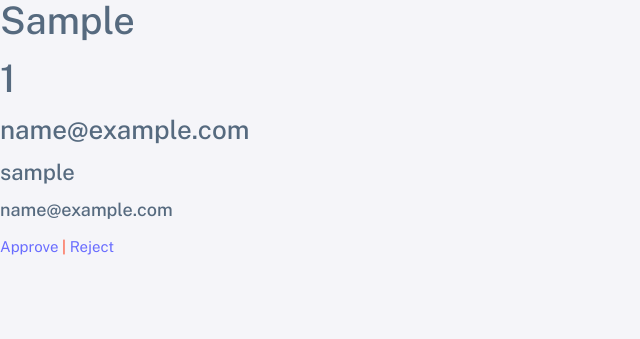
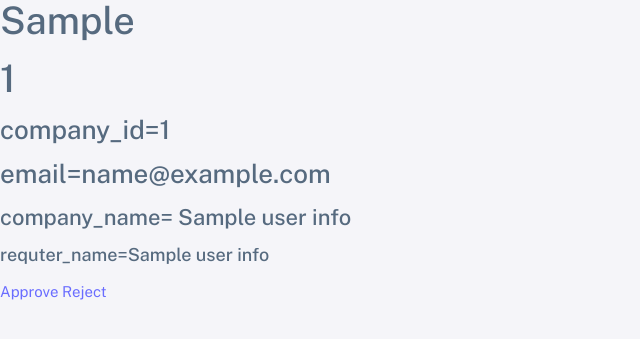
Before and after one commit to iGradlabs/AIAutograder, a Flask app: template templates/admin-auth.html in a window 1280 px wide. Shown: the top 339 px of the page, without its empty margins (0-640 px from the left). Run offline with Flask 3, Linux system fonts and the light colour scheme; the template is opened without the code that fills it: most values are stand-ins (such as "Sample title", 1, 10 or a date in 2020); some libraries are stand-ins or nearby versions.

Commit message:
PasswordSetupLinkToReq

```diff
--- a/app.py
+++ b/app.py
@@ -17,18 +17,20 @@ def sign_up():
     if request.method == 'POST':
         username=request.form['username']
         email=request.form['email']
-        password=request.form['password']
-        # confirmPassword=request.form['con_password']
-
+        company_name=request.form['company_name']
+        requter_name=request.form['requter_name']
+        company_id=request.form['company_id']
 
         user_data = {
         "username": username,
         "email": email,
-        "password": password
+        "company_name":company_name,
+        "requter_name":requter_name,
+        "company_id":company_id
         }
+        email_send.create_db(user_data)
+        email_send.send_mail(user_data)
 
-        email_send.send_mail(user_data)
-        email_send.create_db(user_data)
 
     return render_template('auth-register-basic.html')
 
@@ -60,15 +62,34 @@ def admin_auth():
     usersData=email_send.display_data()
     return render_template('admin-auth.html',usersData=usersData)
 
+@app.route('/password',methods=['POST','GET'])
+def passwordPage():
+    # if request.method == 'GET':
+    #     email=request.args.get('email')
+    #     print("defhiugewaiufgh",email)
+    message = ""
+    if request.method == 'POST':
+        print("heyyyyyyyyyyyyyyyy")
+        password=request.form['password']
+        ConPassword=request.form['ConformPassword']
+        if password==ConPassword:
+            email=request.args.get('email')
+            authPassword=password
+            email_send.create_user_id(email,password)
+            print(email,authPassword)
+            return redirect("/auth-login-basic.html")
+        else:
+            message="different match on password"
 
-@app.route('/process/<action>/<user_id>/<email>/<password>')
-def process_user(action, user_id,email,password):
+    return render_template('password.html',error=message)
+
+@app.route('/process/<action>/<user_id>/<email>')
+def process_user(action, user_id,email):
     approvel=email_send.approve(action,user_id)
     if approvel ==  True:
-        # print("fijueswdhbfiupfbheprswiufbhneriopu9fgbeofgberdiogubdaels;geajorsbgoelbgeil")
-        email_send.create_user_id(email,password)
-        print(action,email,password)
-
+        email_send.sendMail_requi(email)
+    else:
+        print("hey you Fbi open up the door")
     return redirect('/admin-auth')
 
 
@@ -89,9 +110,7 @@ def forgot_password():
     return render_template("auth-forgot-password-basic.html")
 
 
-@app.route('/password')
-def passwordPage():
-    return render_template('password.html')
+
 # @app.route("/sign-out", methods=['GET'])
 # def sign_out():
 #     # Clear the user's session to sign them out
--- a/email_send.py
+++ b/email_send.py
@@ -31,7 +31,7 @@ def send_mail(data):
     sender_password="fvam btzk exbf ivxz"
     receiver_email = "ktraveendran25@gmail.com"#consided as college
     subject = "New user sign-up request"
-    message =f"Username: {data['username']}\nEmail: {data['email']}"
+    message =f"Username: {data['username']}\nEmail: {data['email']}\nCompany Name:{data['company_name']}\n Requter Name:{data['requter_name']}\nCompanyId:{data['company_id']} http://127.0.0.1:5000/admin-auth"
 
 
     #<<<----- Set up the MIME message ---->>>
@@ -49,6 +49,35 @@ def send_mail(data):
     server.sendmail(sender_email, receiver_email, msg.as_string())
     server.quit()
     # Send the email
+
+def sendMail_requi(email):
+    smtp_server = "smtp.gmail.com"
+    smtp_port = 587
+    reciverMail=email
+
+
+    sender_email = "t.r.shyam0007@gmail.com"#consided as webpage mail
+    sender_password="fvam btzk exbf ivxz"
+    receiver_email = reciverMail #consided as college
+    # print(receiver_email)
+    subject = "New user sign-up request"
+    message=f"'yOU CAN ABLE TO SET PASSWORD THROUGH THIS'  http://127.0.0.1:5000/password?email={receiver_email}"
+    print(message)
+    #     #<<<----- Set up the MIME message ---->>>
+    msg = MIMEText(message)
+    msg["Subject"] = subject
+    msg["From"] = sender_email
+    msg["To"] = receiver_email
+    #<<<----- Set up the MIME message ---->>>
+       # Send the email
+    server = smtplib.SMTP(smtp_server, smtp_port)
+    server.starttls()
+    server.login(sender_email, sender_password)
+    server.sendmail(sender_email, receiver_email, msg.as_string())
+    server.quit()
+    # Send the email
+
+    # pass
 
 def create_db(data):
     # db.child("company_users").child(data["username"]).set(data)
--- a/templates/admin-auth.html
+++ b/templates/admin-auth.html
@@ -59,11 +59,14 @@
     <div class="text-danger">
       {% for user_id, user_info in usersData.items(): %}
           <h1>{{user_id}}</h3>
-          <h3>{{user_info.get('email')}}</h3>
-          <h4>{{user_info.get('username')}}</h4>
-          <h5>{{user_info.get('email')}}</h5>
-          <a href="{{ url_for('process_user', action='approve', user_id=user_id, email = user_info.get('email'), password = user_info.get('password')) }}">Approve</a> |
-          <a href="{{ url_for('process_user', action='reject', user_id=user_id  , email = user_info.get('email'), password = user_info.get('password')) }}">Reject</a>
+          <h3>company_id={{user_info.get('company_id')}}</h3>
+          <h3>email={{user_info.get('email')}}</h3>
+
+          <h4>company_name= {{user_info.get('company_name')}}</h4>
+          <h5>requter_name={{user_info.get('requter_name')}}</h5>
+
+          <a href="{{ url_for('process_user', action='approve', user_id=user_id, email = user_info.get('email')) }}">Approve</a>
+          <a href="{{ url_for('process_user', action='reject', user_id=user_id  , email = user_info.get('email')) }}">Reject</a>
 
   {% endfor %}
 
```
Also changed, not shown: templates/auth-register-basic.html (+3 -5 lines), templates/password.html (+13 -2 lines).
